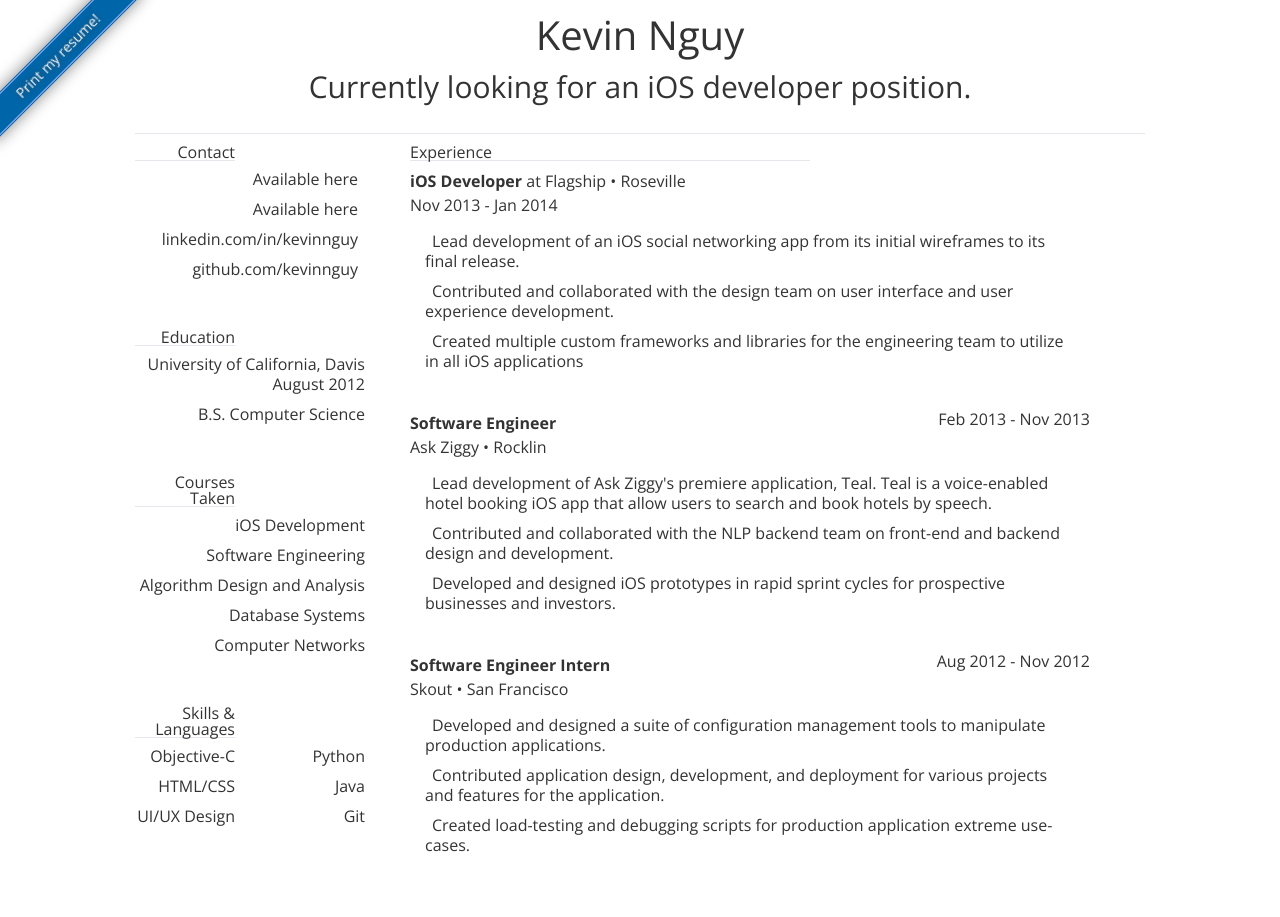
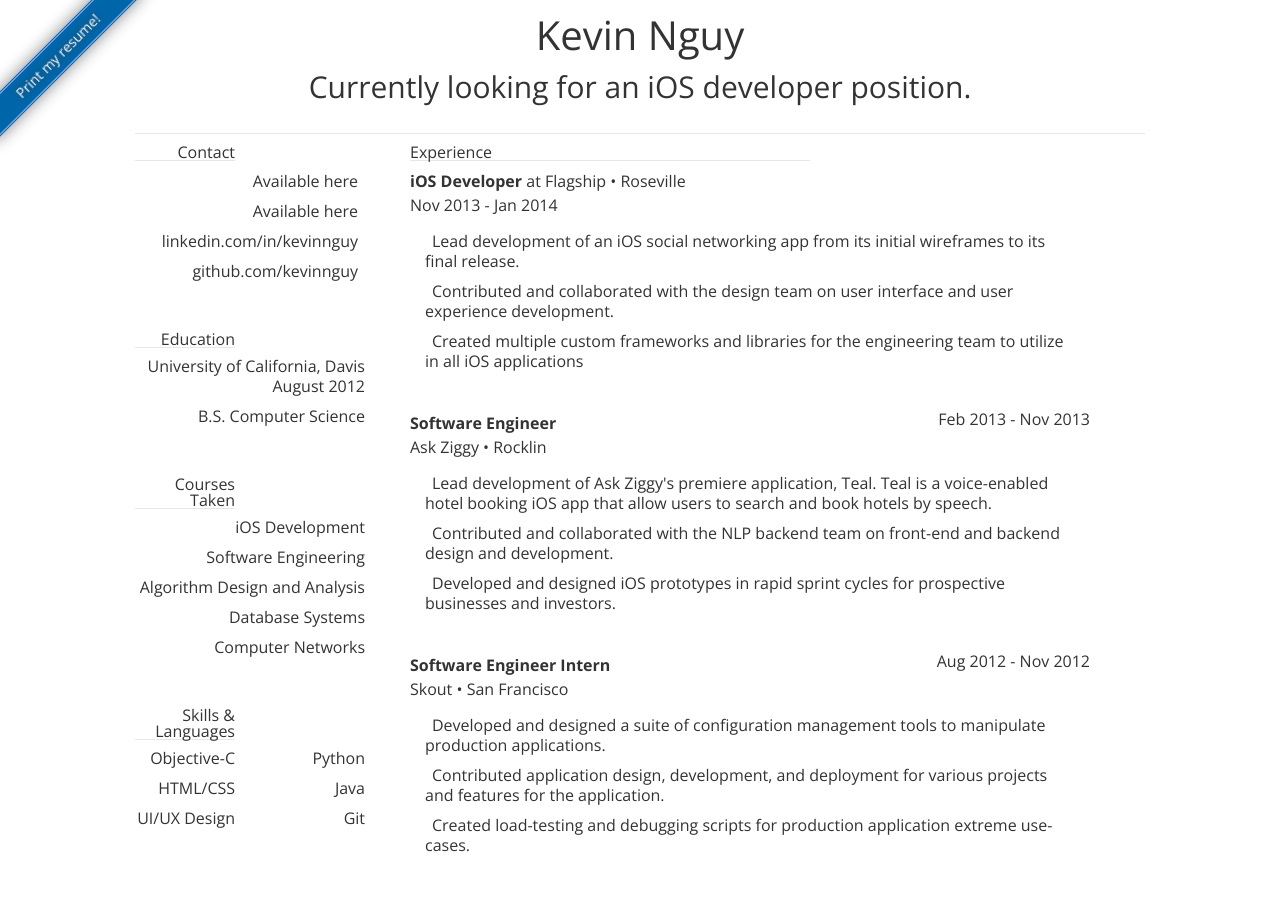
Before and after one commit to kevinnguy/kevinnguy.github.com, a Jekyll site: the page index.html, which Jekyll copies as it is, in a window 1280 px wide. Shown: the top 917 px of the page. Built offline with Jekyll 4.4.1, drawn with Linux system fonts in a browser that asks for light colours.

Commit message:
Sorry for the poor description

```diff
--- a/index.html
+++ b/index.html
@@ -48,7 +48,7 @@
       <div id="left" class="four columns sidebar">
         <section id="info">
           <div id="contact">Contact</div>
-          <div>
+          <div class="list">
           <ul id="social">
             <li>
               <a href="http://linkedin.com/in/kevinnguy" onClick="_gaq.push(['_trackEvent', 'Link', 'Click', 'Sidebar LinkedIn']);" title="Connect with me" target="_blank">Available here</a><a href="http://linkedin.com/in/kevinnguy" class="fa fa-phone icon" title="Call me"></a>
--- a/static/css/new_style.css
+++ b/static/css/new_style.css
@@ -721,3 +721,7 @@
 .extra-bold {
 	font-weight: 800;
 }
+
+.list {
+	margin-top: 10px;
+}
```
